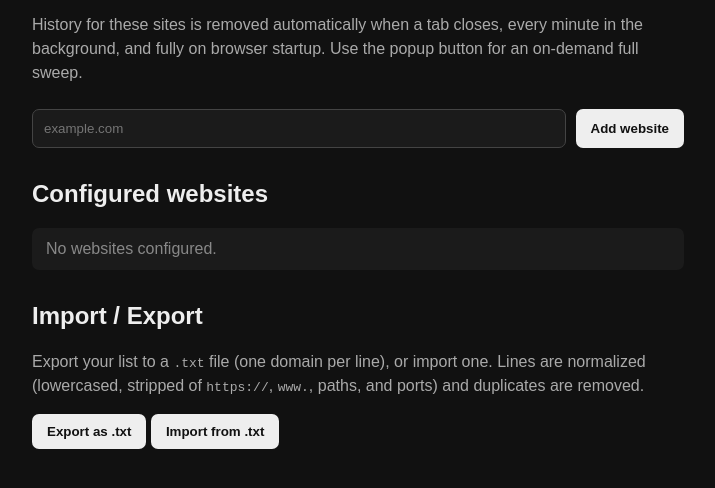
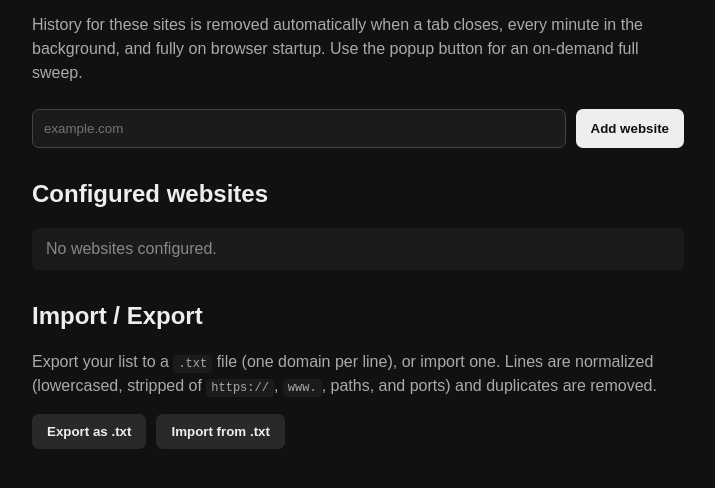
Before and after one commit to sharmatilak/brave-history-cleaner, a browser extension: page options/options.html in a window 1280 px wide. Shown: the part 178-666 px from the top of the page, without its empty margins (282-997 px from the left). Drawn offline with Linux system fonts and the light colour scheme.

Commit message:
Add css code for import/export button

```diff
--- a/options/options.css
+++ b/options/options.css
@@ -82,3 +82,22 @@ li button {
   color: #aaa;
   margin-top: 12px;
 }
+
+
+.io-row {
+  display: flex;
+  gap: 10px;
+  margin-top: 12px;
+}
+
+.io-row button {
+  background: #292929;
+  color: #eee;
+}
+
+code {
+  background: #1b1b1b;
+  padding: 2px 5px;
+  border-radius: 4px;
+  font-size: 12px;
+}
```
